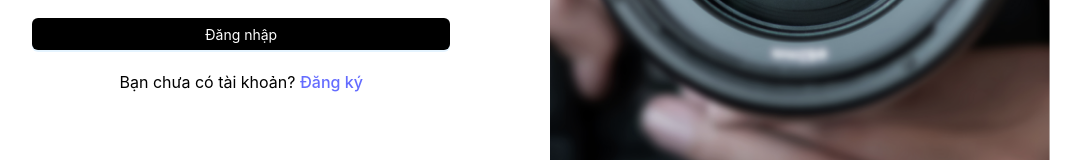
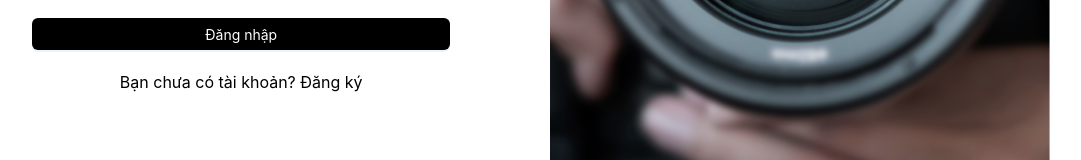
Before and after one commit to DnkK17/Merent-FE, a React (Vite) app: page /login in a window 1280 px wide. Shown: the part 502-662 px from the top of the page, without its empty margins (60-1141 px from the left). Built offline with nearby package versions, Linux system fonts and the light colour scheme.

Commit message:
fix register page v2

```diff
--- a/src/components/Login/Login.jsx
+++ b/src/components/Login/Login.jsx
@@ -126,7 +126,9 @@ const Login = () => {
         </Form>
 
         <div className="login-link">
-          <p>Bạn chưa có tài khoản? <a href="/Register">Đăng ký</a></p>
+          <p>Bạn chưa có tài khoản? <span onClick={() => {
+            navigate('/Register');
+          }}>Đăng ký</span></p>
         </div>
       </div>
       <div className="form-pic">
```
